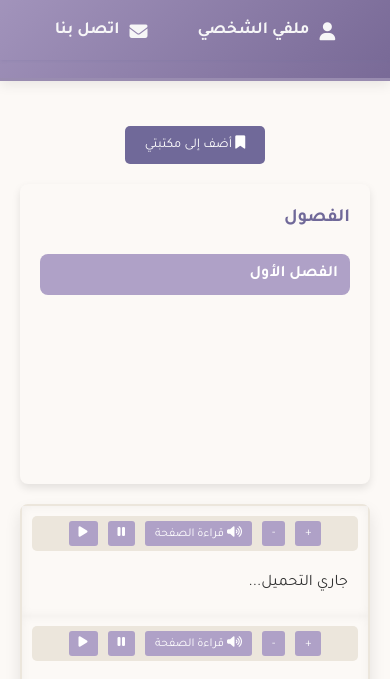
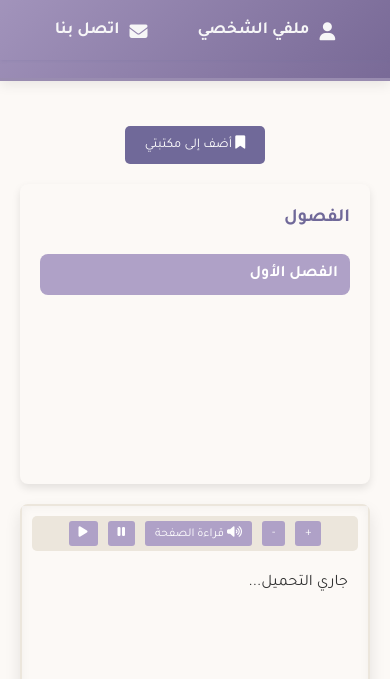
Before and after one commit to Joud676/Medad, a website: page public/HTML/ReadABook.html in a window 390 px wide. Shown: the part 165-844 px from the top of the page. Drawn offline with Linux system fonts and the light colour scheme.

Commit message:
Modifications

```diff
--- a/public/CSS/WriteStyles.css
+++ b/public/CSS/WriteStyles.css
@@ -325,9 +325,13 @@ select#deletePageChoice {
 @media (max-width: 576px) {
     .page {
         height: auto;
-        max-height: 300px;
+        min-height: 300px;
         overflow-y: auto;
         padding: 10px;
+    }
+
+    .page-content {
+        min-height: 300px;
     }
 
     .book {
```
